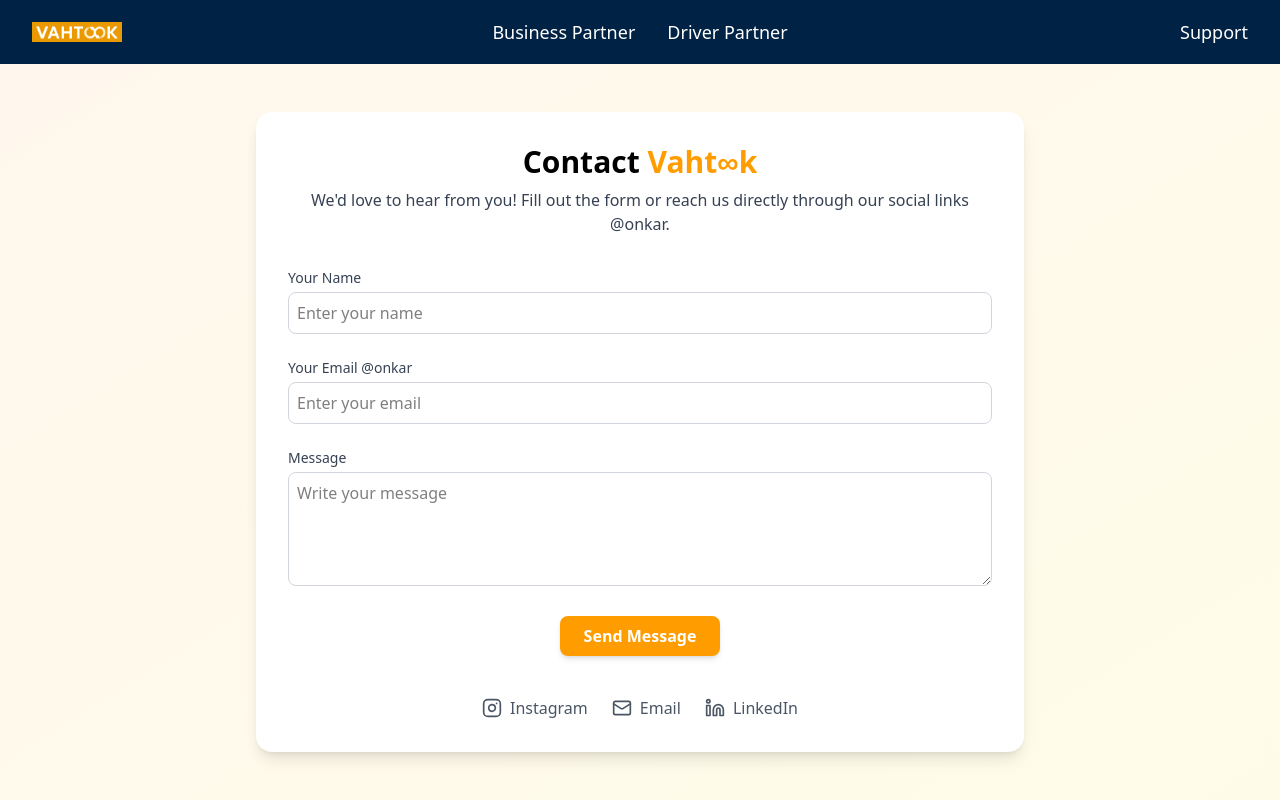
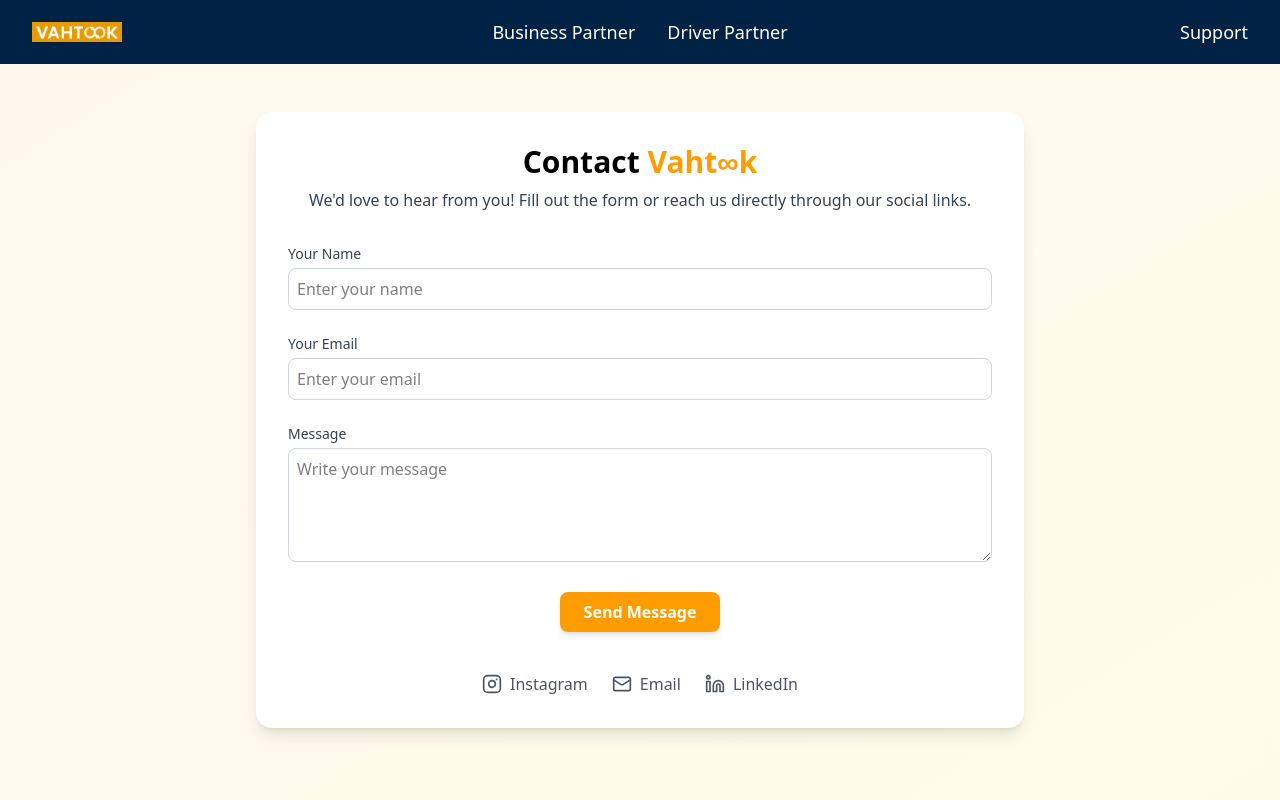
Before and after one commit to Vahtook/vahtook-project, a React (Vite) app: page /#/support in a window 1280 px wide. Shown: the top 800 px of the page. Built offline with nearby package versions, Linux system fonts and the light colour scheme.

Commit message:
undo samplemsg

```diff
--- a/src/pages/Contact.jsx
+++ b/src/pages/Contact.jsx
@@ -27,7 +27,7 @@
           Contact <span className="text-[#ff9d00]">Vaht∞k</span>
         </h2>
         <p className="text-gray-700 text-center mt-2">
-          We'd love to hear from you! Fill out the form or reach us directly through our social links @onkar.
+          We'd love to hear from you! Fill out the form or reach us directly through our social links.
         </p>
 
         {/* Contact Form */}
@@ -48,7 +48,7 @@
 
           {/* Email */}
           <div>
-            <label className="block text-sm font-medium text-gray-700">Your Email @onkar</label>
+            <label className="block text-sm font-medium text-gray-700">Your Email</label>
             <input
               type="email"
               name="email"
```
